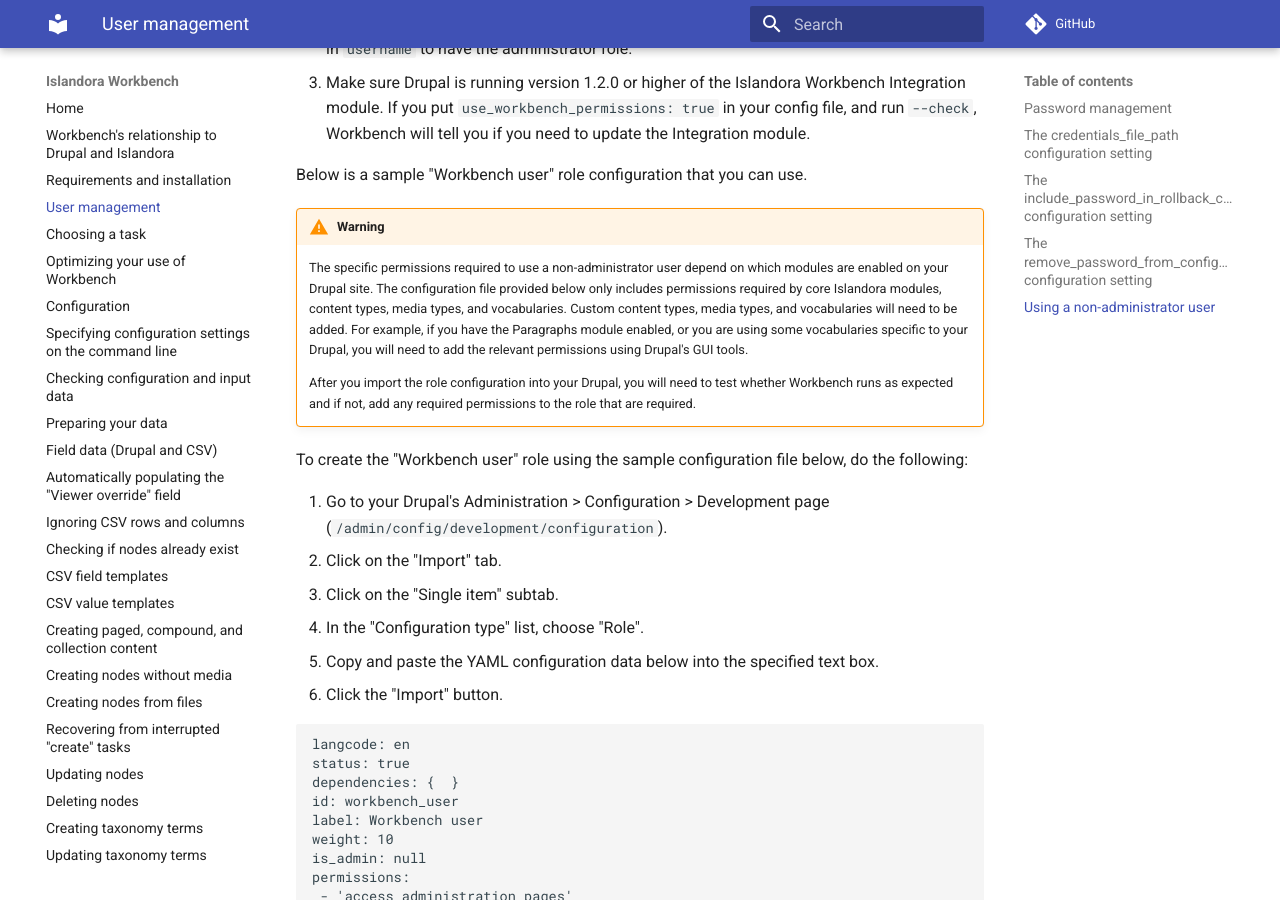
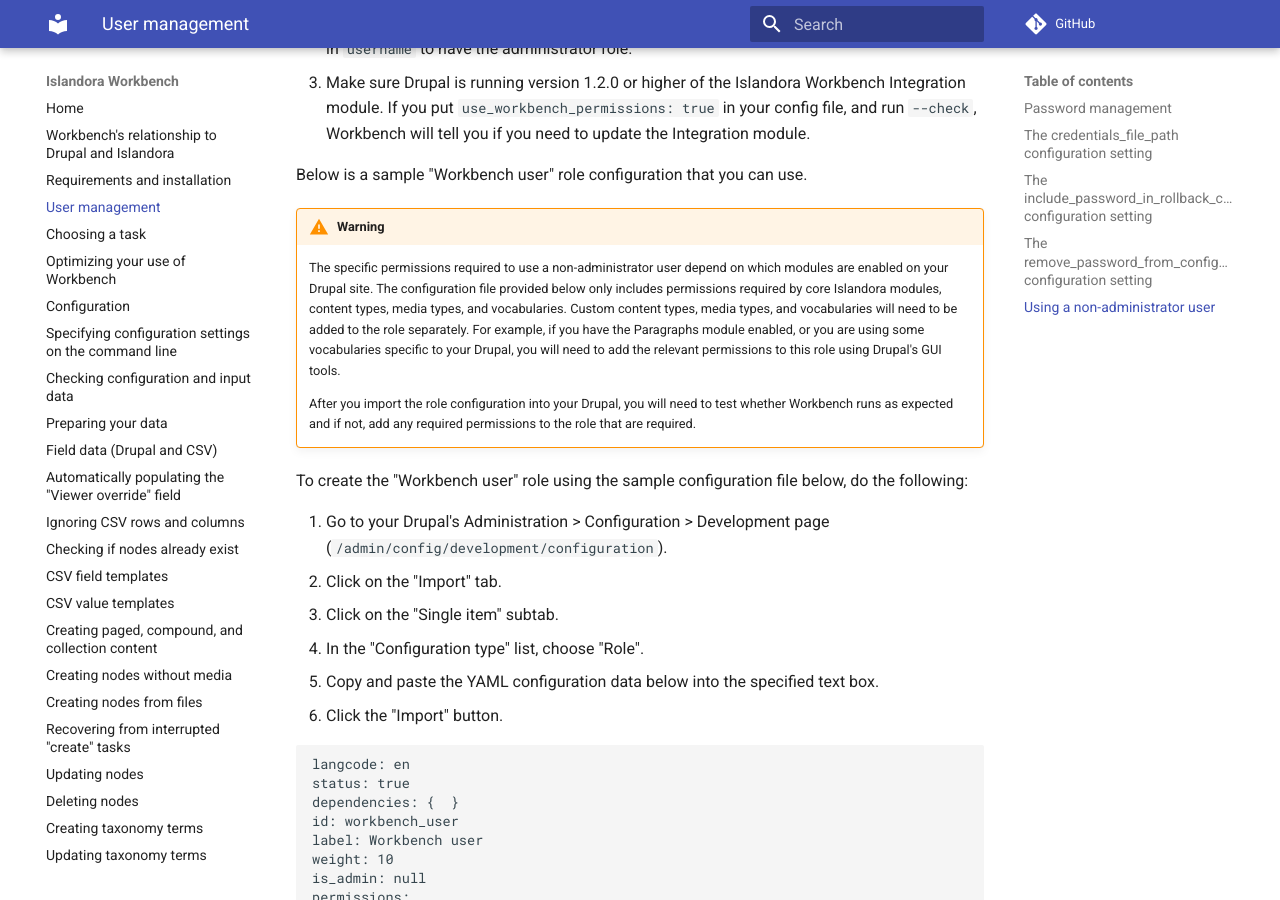
Before and after one commit to mjordan/islandora_workbench_docs, an MkDocs documentation site: the page built from docs/user_management.md, in a window 1280 px wide and 900 px high, scrolled down 2135 px. Built offline with MkDocs 1.6.1 and Material for MkDocs 9.7.7, drawn with Linux system fonts in a browser that asks for light colours; comment, search, counter and statistics services are not loaded.

Commit message:
Yup more tweaks.

```diff
--- a/docs/user_management.md
+++ b/docs/user_management.md
@@ -52,7 +52,7 @@
 Below is a sample "Workbench user" role configuration that you can use.
 
 !!! warning
-    The specific permissions required to use a non-administrator user depend on which modules are enabled on your Drupal site. The configuration file provided below only includes permissions required by core Islandora modules, content types, media types, and vocabularies. Custom content types, media types, and vocabularies will need to be added. For example, if you have the Paragraphs module enabled, or you are using some vocabularies specific to your Drupal, you will need to add the relevant permissions using Drupal's GUI tools.
+    The specific permissions required to use a non-administrator user depend on which modules are enabled on your Drupal site. The configuration file provided below only includes permissions required by core Islandora modules, content types, media types, and vocabularies. Custom content types, media types, and vocabularies will need to be added to the role separately. For example, if you have the Paragraphs module enabled, or you are using some vocabularies specific to your Drupal, you will need to add the relevant permissions to this role using Drupal's GUI tools.
 
     After you import the role configuration into your Drupal, you will need to test whether Workbench runs as expected and if not, add any required permissions to the role that are required.
 
```
